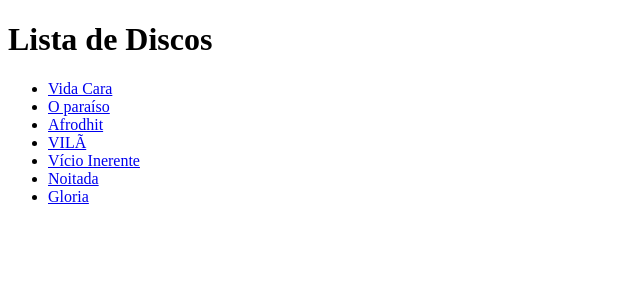
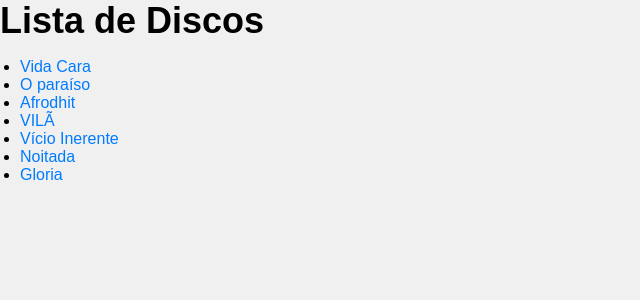
Before and after one commit to taysa-fernandes/atividade-6, a Django app: page /discos/ in a window 1280 px wide. Shown: the top 300 px of the page, without its empty margins (0-640 px from the left). Run offline with Django 4.2, Linux system fonts and the light colour scheme; data comes from the database, SQL or seed files in the repository.

Commit message:
estilização

```diff
--- /dev/null
+++ b/core/static/estilos/estilos.css
@@ -0,0 +1,43 @@
+body {
+    font-family: Arial, sans-serif;
+    background-color: #f0f0f0;
+    margin: 0;
+    padding: 0;
+}
+
+header {
+    background-color: #333;
+    color: #fff;
+    text-align: center;
+    padding: 20px;
+}
+
+h1 {
+    font-size: 36px;
+    margin: 0;
+}
+
+.main-content {
+    max-width: 800px;
+    margin: 20px auto;
+    background-color: #fff;
+    padding: 20px;
+    border-radius: 5px;
+    box-shadow: 0 0 10px rgba(0, 0, 0, 0.2);
+}
+
+
+ul {
+    list-style-type: disc;
+    padding-left: 20px;
+}
+
+
+a {
+    text-decoration: none;
+    color: #007BFF;
+}
+
+a:hover {
+    text-decoration: underline;
+}
--- a/core/templates/core/detalhes_disco.html
+++ b/core/templates/core/detalhes_disco.html
@@ -1,7 +1,9 @@
+{% load static %}
 <!DOCTYPE html>
 <html>
 <head>
     <title>Detalhes do Disco</title>
+    <link rel="stylesheet" type="text/css" href="{% static 'estilos/estilos.css' %}">
 </head>
 <body>
     <h1>Detalhes do Disco</h1>
--- a/core/templates/core/lista_discos.html
+++ b/core/templates/core/lista_discos.html
@@ -1,7 +1,9 @@
+{% load static %}
 <!DOCTYPE html>
 <html>
 <head>
     <title>Lista de Discos</title>
+    <link rel="stylesheet" type="text/css" href="{% static 'estilos/estilos.css' %}">
 </head>
 <body>
     <h1>Lista de Discos</h1>
--- a/sebo/settings.py
+++ b/sebo/settings.py
@@ -55,7 +55,7 @@ ROOT_URLCONF = 'sebo.urls'
 TEMPLATES = [
     {
         'BACKEND': 'django.template.backends.django.DjangoTemplates',
-        'DIRS': [],
+        'DIRS': ['templates'],
         'APP_DIRS': True,
         'OPTIONS': {
             'context_processors': [
```
